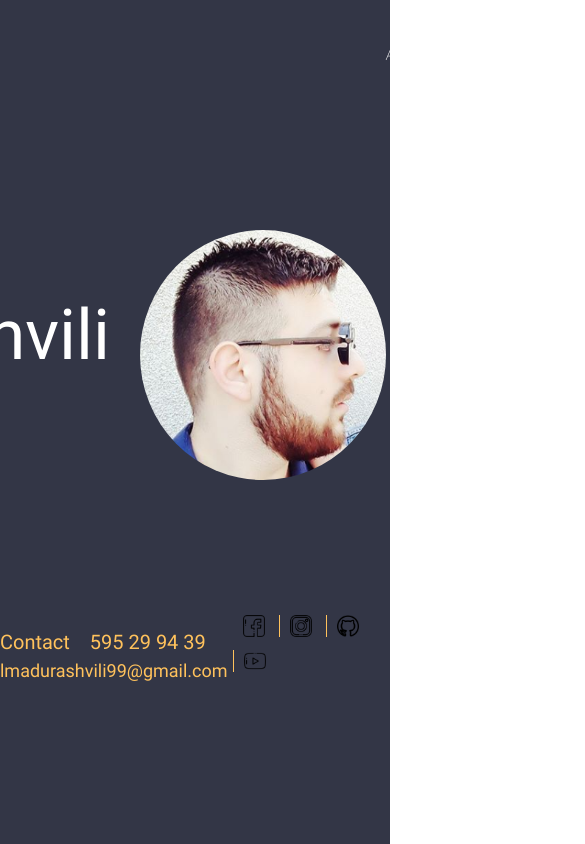
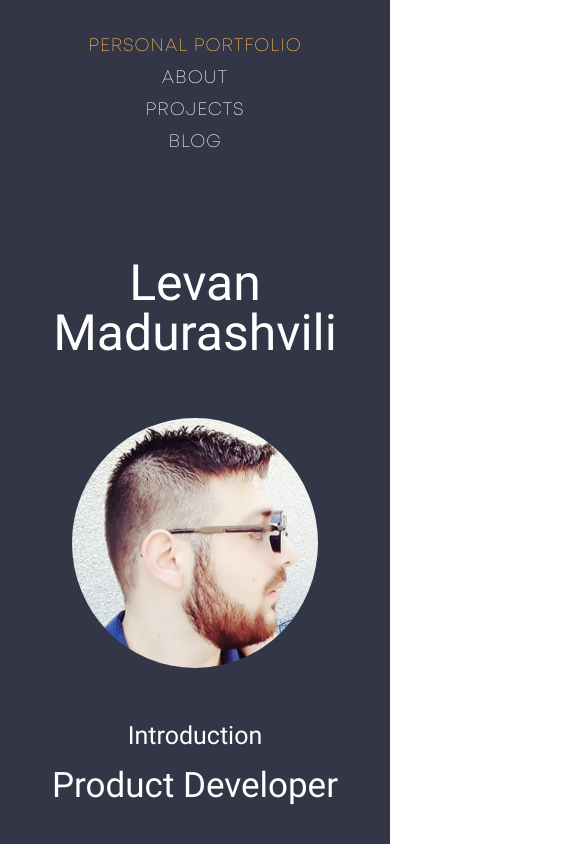
Before and after one commit to maduraaa/my, a website: page index.html in a window 390 px wide. Shown: the top 844 px of the page, 585 px wide, since content can reach past the window. Drawn offline with Linux system fonts and the light colour scheme; a web font is replaced by a local one.

Commit message:
add  portfolio pages mobile version

```diff
--- /dev/null
+++ b/JavaScript.js
@@ -0,0 +1,11 @@
+// navigation active
+    var header = document.getElementById("nav-li");
+    var btns = header.getElementsByClassName("navigation-a");
+    for (var i = 0; i < btns.length; i++) {
+        btns[i].addEventListener("click", function() {
+        var current = document.getElementsByClassName("active");
+        current[0].className = current[0].className.replace(" active", "");
+        this.className += " active";
+        });
+    }
+// navigation active
--- a/index.html
+++ b/index.html
@@ -8,21 +8,22 @@
     <link  rel="shortcut icon" type="SoursCode" href="img/SoursCode.png">
     <link rel="stylesheet"  type="text/css"  href="styles/style.css">
 </head>
+  <link rel="stylesheet" href="JavaScript.js">
     <body>
         <main class="index-page-main">
             <header class="header container">
                     <ul class="nav-ul">
-                        <li class="nav-li">
-                            <a class="navigation-a  active personal-btn" href="index.html">PERSONAL PORTFOLIO</a>
+                        <li class="nav-li mobile-change-p">
+                            <a class="navigation-a  active " href="index.html">PERSONAL PORTFOLIO</a>
                         </li>
                         <li class="nav-li">
-                            <a class="navigation-a  about-nav" href="#">ABOUT</a>
+                            <a class="navigation-a  about-nav mobile-change-a" href="#">ABOUT</a>
                         </li>
                         <li class="nav-li">
-                            <a class="navigation-a projects-nav" href="project.html">PROJECTS</a>
+                            <a class="navigation-a projects-nav mobile-change-pjts" href="project.html">PROJECTS</a>
                         </li>
                         <li class="nav-li">
-                            <a class="navigation-a " href="#">BLOG</a>
+                            <a class="navigation-a mobile-change-b" href="#">BLOG</a>
                         </li>
                     </ul>
             </header>
@@ -60,19 +61,9 @@
                     </a>
                 </div>
             </section>
-        <script>
-            // Add active class to the current button (highlight it)
-            var header = document.getElementById("nav-li");
-            var btns = header.getElementsByClassName("navigation-a");
-            for (var i = 0; i < btns.length; i++) {
-              btns[i].addEventListener("click", function() {
-              var current = document.getElementsByClassName("active");
-              current[0].className = current[0].className.replace(" active", "");
-              this.className += " active";
-              });
-            }
-            </script>
+            <!-- my page burger menu -->
 
+            <!-- my page burger menu -->
         </main>
     </body>
 </html>
--- a/scss/components/header.scss
+++ b/scss/components/header.scss
@@ -13,7 +13,7 @@
   margin: auto 50px auto auto;
 }
 .navigation-a{
-  letter-spacing: 1px;
+    letter-spacing: 1px;
     display: inline-block;
     text-decoration: none;
     font-family: 'Mont ExtraLight DEMO';
@@ -21,9 +21,6 @@
     color: #ffffff;
     font-size: 18px;
     padding: 7px;
-      //  &:hover{
-      //    color: #FFC25C;
-      //  }
 }
 .active, .navigation-a:hover{
   color: #FFC25C;
--- /dev/null
+++ b/scss/mobile/MyMobile.scss
@@ -0,0 +1,71 @@
+@media (max-width: 480px){
+    .index-page-main{
+        height: 100%;
+    }
+    .nav-ul{
+        flex-direction: column;
+           .about-nav, .projects-nav{
+               margin: auto;
+           }
+    }
+    .bio{
+        margin-top: 100px;
+        flex-direction: column;
+        .name-surname{
+            text-align: center;
+            height: 160px;
+            width: auto;
+        }
+        .bio-name, .bio-surname{
+            font-size: 50px;
+        }
+        .bio-line-bottom{
+            display: none;
+        }
+    }
+    .profile-img{
+        margin: auto;
+        display: block;
+    }
+    .dev-tool{
+        text-align: center;
+        width: auto;
+        margin-top: 55px;
+        height: auto;
+          .dev-developer{
+              font-size: 35px;
+          }
+    }
+    .contact-section{
+        margin-top: 100px;
+        flex-direction: column;
+        justify-content: center;
+        align-items: center;
+        padding-bottom: 20px;
+    }
+    .mail-or-addres-box{
+        border: 2px solid #ffc25c;
+           .my-contact-info{
+               padding: 10px;
+                 .my-phone{
+                     margin-left: 30px;
+                 }
+           }
+           .email-info{
+               border-top: 2px solid #ffc25c;
+               padding: 10px;
+               margin: auto;
+           }
+    }
+    .portfolio-social-icons-box{
+        border-left: 2px solid #ffc25c;
+        border-bottom: 2px solid #ffc25c;
+        border-right: 2px solid #ffc25c;
+    }
+    .project-page-main{
+        height: 100%;
+           .project-end-desinger{
+               padding-bottom: 120px;
+           }
+    }
+}
--- a/scss/pages/main.scss
+++ b/scss/pages/main.scss
@@ -219,5 +219,4 @@
 }
 // desinger cards
 
-
 // project page main
--- a/scss/style.scss
+++ b/scss/style.scss
@@ -6,4 +6,5 @@
 @import "pages/main.scss";
 @import "pages/wine-page.scss";
 @import "partials/fonts.scss";
+@import "mobile/MyMobile.scss";
 @import "mobile/mobile.scss";
```
Also changed, not shown: gulpfile.js (+21 -21 lines), project.html (+0 -11 lines), styles/style.css.
